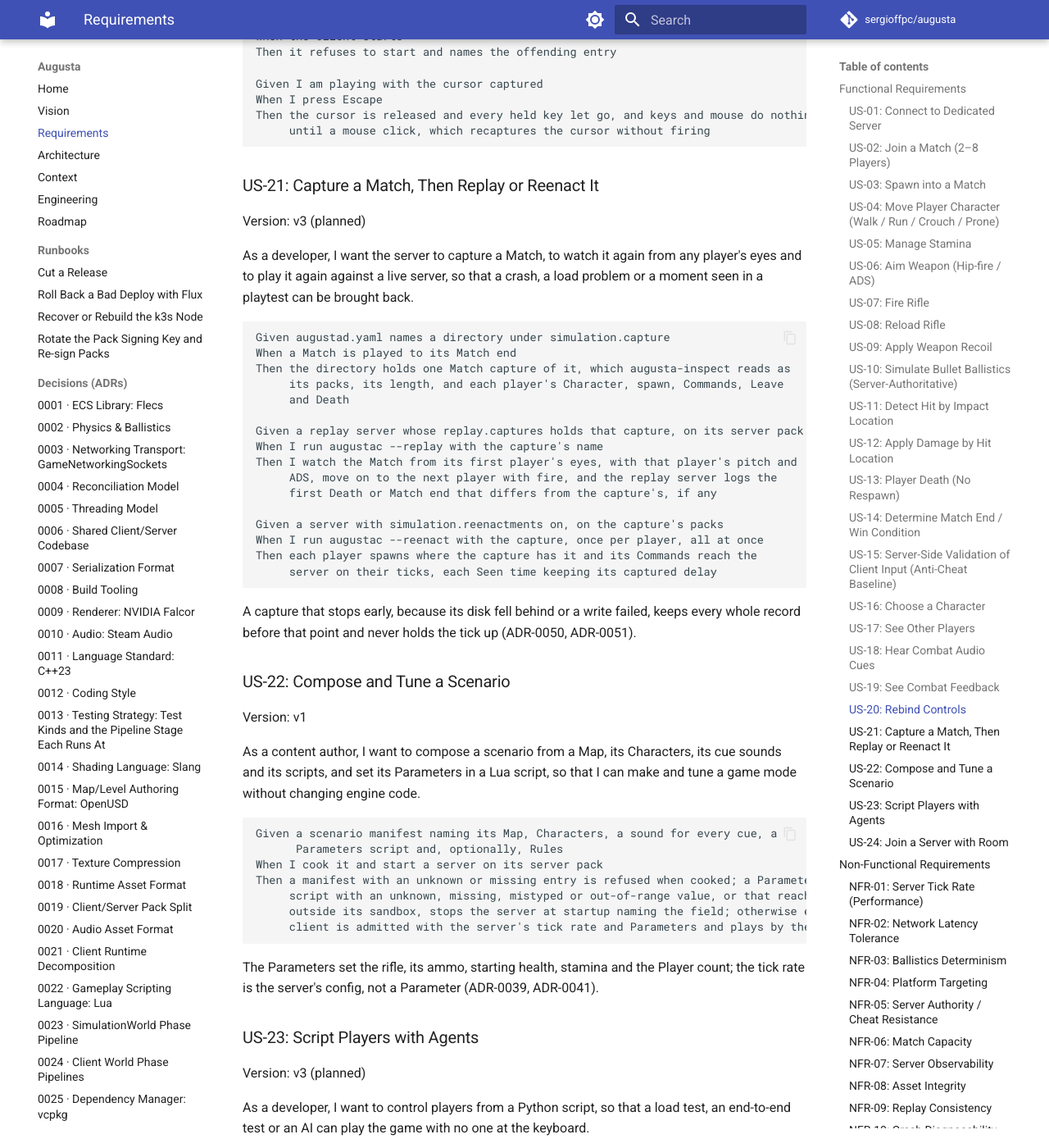
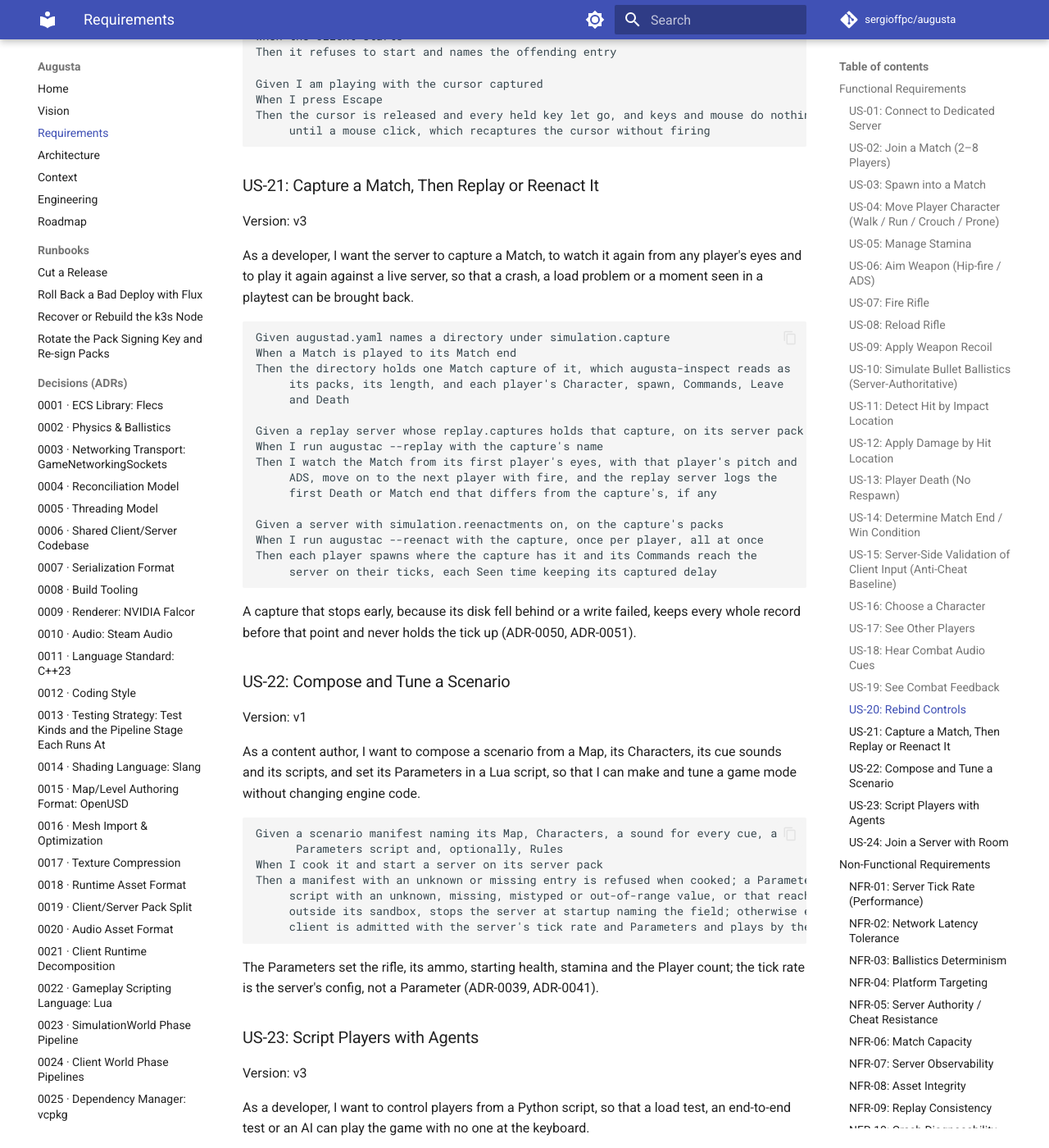
Before and after one commit to sergioffpc/augusta, an MkDocs documentation site: the page built from docs/REQUIREMENTS.md, in a window 1280 px wide and 1400 px high, scrolled down 6320 px. Shown: the whole window at 82% size. Built offline with MkDocs 1.6.1 and Material for MkDocs 9.7.7, drawn with Linux system fonts in a browser that asks for light colours; comment, search, counter and statistics services are not loaded; some of the changed text lies outside the part shown.

Commit message:
docs: mark US-21, US-23 and NFR-09 as shipped in v3
v3.0.0 is tagged and released, so the requirements it meets name v3 rather
than "v3 (planned)", and the roadmap's v3 heading carries its date, the
changelog section's. NFR-15 stays planned: part of the cluster hardening
reached develop after the tag.

Refs #520

Co-Authored-By: Claude Opus 5.5 <noreply@anthropic.com>

````diff
--- a/docs/REQUIREMENTS.md
+++ b/docs/REQUIREMENTS.md
@@ -322,7 +322,7 @@ Then the cursor is released and every held key let go, and keys and mouse do not
 
 ### US-21: Capture a Match, Then Replay or Reenact It
 
-Version: v3 (planned)
+Version: v3
 
 As a developer, I want the server to capture a Match, to watch it again from any
 player's eyes and to play it again against a live server, so that a crash, a
@@ -375,7 +375,7 @@ ADR-0041).
 
 ### US-23: Script Players with Agents
 
-Version: v3 (planned)
+Version: v3
 
 As a developer, I want to control players from a Python script, so that a load
 test, an end-to-end test or an AI can play the game with no one at the keyboard.
@@ -574,7 +574,7 @@ pack hash; ADR-0019 and ADR-0038 the Join's pack mismatch.
 
 ### NFR-09: Replay Consistency
 
-Version: v3 (planned)
+Version: v3
 
 ```text
 Source:      Developer replaying a Match capture
````
Also changed, not shown: docs/ROADMAP.md (+2 -2 lines).
